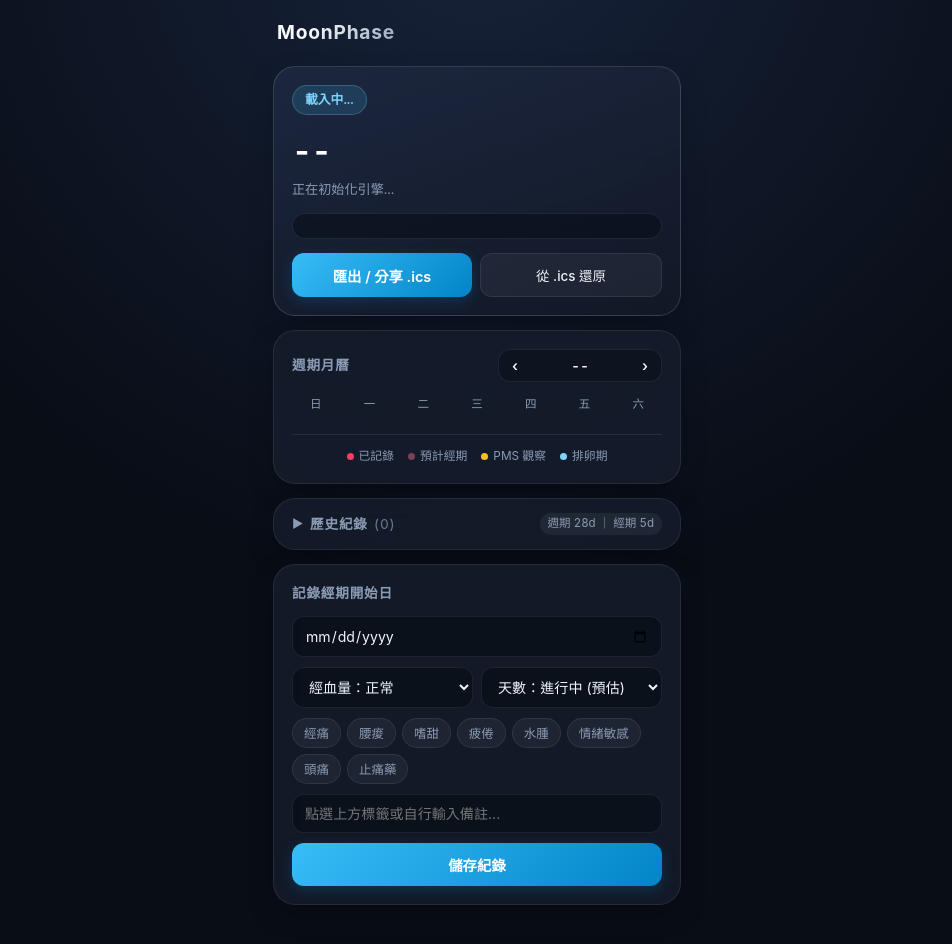
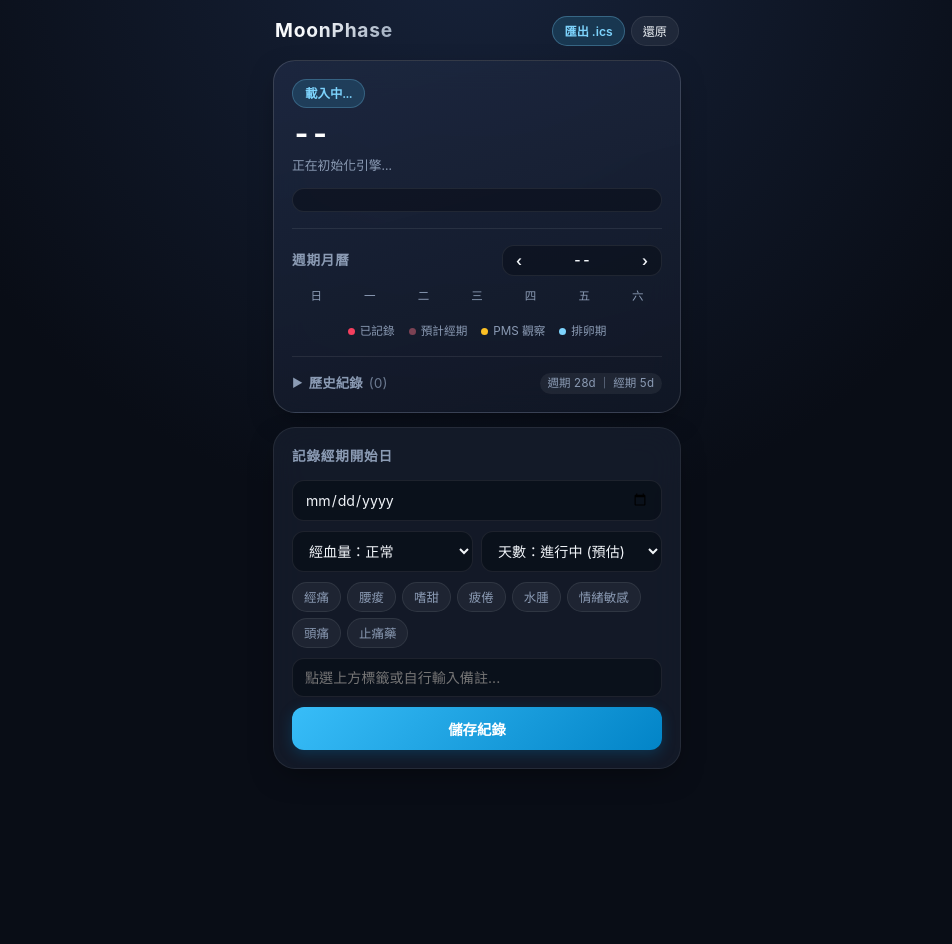
Before and after one commit to charliealias/moonphase, a plain HTML site: page dist/index.html in a window 1280 px wide. Shown: the whole page, without its empty margins (163-1115 px from the left). After the commit the page ends 815 px from the top, so only its background shows below. Drawn offline with Linux system fonts and the light colour scheme.

Commit message:
Move ICS actions to header and unify status, calendar, and history into one card

```diff
--- a/dist/index.html
+++ b/dist/index.html
@@ -36,7 +36,7 @@
       background: radial-gradient(circle at 50% -10%, #17233b 0%, var(--bg) 55%);
       background-color: var(--bg);
       color: var(--text);
-      padding: calc(18px + env(safe-area-inset-top)) 16px calc(32px + env(safe-area-inset-bottom));
+      padding: calc(16px + env(safe-area-inset-top)) 16px calc(32px + env(safe-area-inset-bottom));
       max-width: 440px;
       margin: 0 auto;
       line-height: 1.55;
@@ -44,12 +44,14 @@
       min-height: 100vh;
     }
 
+    /* 頂部標題列與精簡工具列 */
     header {
       display: flex;
       justify-content: space-between;
       align-items: center;
-      margin-bottom: 18px;
-      padding: 0 4px;
+      gap: 8px;
+      margin-bottom: 14px;
+      padding: 0 2px;
     }
 
     h1 {
@@ -59,6 +61,40 @@
       background: linear-gradient(135deg, #f8fafc 30%, #94a3b8 100%);
       -webkit-background-clip: text;
       -webkit-text-fill-color: transparent;
+      flex-shrink: 0;
+    }
+
+    .header-actions {
+      display: flex;
+      align-items: center;
+      gap: 6px;
+    }
+
+    .icon-pill-btn {
+      background: rgba(255, 255, 255, 0.06);
+      color: var(--text);
+      border: 1px solid var(--border);
+      border-radius: 999px;
+      padding: 5px 11px;
+      font-size: 0.76rem;
+      font-weight: 500;
+      box-shadow: none;
+      white-space: nowrap;
+    }
+
+    .icon-pill-btn.primary-pill {
+      background: var(--accent-glow);
+      color: var(--accent);
+      border-color: rgba(125, 211, 252, 0.3);
+      font-weight: 600;
+    }
+
+    #installBtn {
+      display: none;
+      background: linear-gradient(135deg, #38bdf8 0%, #0284c7 100%);
+      color: #ffffff;
+      border: none;
+      font-weight: 600;
     }
 
     h2 {
@@ -80,9 +116,16 @@
       box-shadow: 0 10px 30px -10px rgba(0, 0, 0, 0.5);
     }
 
-    .hero-card {
-      background: linear-gradient(160deg, rgba(30, 41, 66, 0.85) 0%, rgba(18, 24, 38, 0.9) 100%);
+    /* 狀態 + 月曆 + 歷史一體化主卡片 */
+    .unified-card {
+      background: linear-gradient(165deg, rgba(30, 41, 66, 0.85) 0%, rgba(17, 23, 37, 0.92) 100%);
       border: 1px solid var(--border-strong);
+    }
+
+    .card-divider {
+      height: 1px;
+      background: var(--border);
+      margin: 16px 0;
     }
 
     .ios-hint {
@@ -90,10 +133,18 @@
       background: rgba(56, 189, 248, 0.1);
       border: 1px solid rgba(56, 189, 248, 0.28);
       color: #bae6fd;
-      padding: 11px 14px;
+      padding: 10px 14px;
       border-radius: 14px;
-      font-size: 0.82rem;
+      font-size: 0.8rem;
       margin-bottom: 14px;
+    }
+
+    .status-top {
+      display: flex;
+      justify-content: space-between;
+      align-items: baseline;
+      gap: 8px;
+      margin-bottom: 4px;
     }
 
     .phase-badge {
@@ -104,41 +155,41 @@
       border: 1px solid rgba(125, 211, 252, 0.25);
       padding: 4px 12px;
       border-radius: 999px;
-      font-size: 0.8rem;
+      font-size: 0.78rem;
       font-weight: 600;
-      margin-bottom: 10px;
+      margin-bottom: 8px;
     }
 
     .countdown {
-      font-size: 1.95rem;
+      font-size: 1.85rem;
       font-weight: 700;
       letter-spacing: -0.02em;
       color: #ffffff;
-      margin: 2px 0 4px;
+      line-height: 1.2;
     }
 
     .sub-dates {
-      font-size: 0.82rem;
+      font-size: 0.8rem;
       color: var(--muted);
-      margin-bottom: 14px;
+      margin: 4px 0 12px;
     }
 
     .care-tip {
-      background: rgba(9, 13, 22, 0.55);
+      background: rgba(9, 13, 22, 0.52);
       border: 1px solid var(--border);
-      padding: 12px 14px;
+      padding: 11px 13px;
       border-radius: 14px;
-      font-size: 0.88rem;
+      font-size: 0.86rem;
       color: #cbd5e1;
-      line-height: 1.6;
+      line-height: 1.55;
     }
 
-    /* 月曆 */
+    /* 月曆區塊（無縫融入主卡片） */
     .cal-header {
       display: flex;
       justify-content: space-between;
       align-items: center;
-      margin-bottom: 14px;
+      margin-bottom: 12px;
     }
 
     .cal-nav {
@@ -152,7 +203,7 @@
     }
 
     .cal-nav button {
-      padding: 4px 10px;
+      padding: 3px 10px;
       font-size: 0.9rem;
       background: transparent;
       color: var(--text);
@@ -163,8 +214,8 @@
 
     .cal-title {
       font-weight: 600;
-      font-size: 0.88rem;
-      min-width: 96px;
+      font-size: 0.86rem;
+      min-width: 92px;
       text-align: center;
       color: var(--text);
     }
@@ -172,7 +223,7 @@
     .cal-weekdays, .cal-grid {
       display: grid;
       grid-template-columns: repeat(7, 1fr);
-      gap: 6px;
+      gap: 5px;
       text-align: center;
     }
 
@@ -180,7 +231,7 @@
       font-size: 0.72rem;
       color: var(--muted);
       font-weight: 500;
-      padding-bottom: 6px;
+      padding-bottom: 4px;
     }
 
     .cal-cell {
@@ -231,10 +282,8 @@
       display: flex;
       gap: 14px;
       flex-wrap: wrap;
-      margin-top: 14px;
-      padding-top: 12px;
-      border-top: 1px solid var(--border);
-      font-size: 0.74rem;
+      margin-top: 12px;
+      font-size: 0.73rem;
       color: var(--muted);
       justify-content: center;
     }
@@ -246,6 +295,47 @@
       border-radius: 50%;
       margin-right: 5px;
       vertical-align: middle;
+    }
+
+    /* 歷史紀錄摺疊抽屜（內嵌於主卡片底部） */
+    details.history-drawer summary {
+      list-style: none;
+      display: flex;
+      justify-content: space-between;
+      align-items: center;
+      cursor: pointer;
+      user-select: none;
+    }
+
+    details.history-drawer summary::-webkit-details-marker {
+      display: none;
+    }
+
+    .drawer-title {
+      display: flex;
+      align-items: center;
+      gap: 6px;
+      font-size: 0.84rem;
+      font-weight: 600;
+      color: var(--muted);
+    }
+
+    .drawer-chevron {
+      display: inline-block;
+      font-size: 0.72rem;
+      transition: transform 0.2s ease;
+      color: var(--muted);
+    }
+
+    details.history-drawer[open] .drawer-chevron {
+      transform: rotate(90deg);
+      color: var(--accent);
+    }
+
+    details.history-drawer[open] summary {
+      margin-bottom: 8px;
+      padding-bottom: 10px;
+      border-bottom: 1px solid var(--border);
     }
 
     /* 表單與膠囊標籤 */
@@ -304,15 +394,6 @@
 
     button:active { opacity: 0.88; transform: scale(0.98); }
 
-    button.secondary {
-      background: rgba(255, 255, 255, 0.05);
-      color: var(--text);
-      border: 1px solid var(--border);
-      box-shadow: none;
-      font-weight: 500;
-      font-size: 0.84rem;
-    }
-
     button.danger {
       background: transparent;
       color: var(--danger);
@@ -323,21 +404,6 @@
       opacity: 0.85;
     }
 
-    #installBtn {
-      display: none;
-      font-size: 0.78rem;
-      padding: 6px 12px;
-      border-radius: 999px;
-    }
-
-    .actions-row {
-      display: flex;
-      gap: 8px;
-      margin-top: 14px;
-    }
-
-    .actions-row button { flex: 1; }
-
     ul { list-style: none; }
 
     li {
@@ -345,16 +411,16 @@
       justify-content: space-between;
       align-items: center;
       gap: 8px;
-      padding: 12px 0;
+      padding: 10px 0;
       border-bottom: 1px solid var(--border);
     }
 
-    li:last-child { border-bottom: none; padding-bottom: 2px; }
+    li:last-child { border-bottom: none; padding-bottom: 0; }
 
     .item-meta {
-      font-size: 0.8rem;
+      font-size: 0.78rem;
       color: var(--muted);
-      margin-top: 3px;
+      margin-top: 2px;
     }
 
     .pill {
@@ -383,78 +449,35 @@
       color: var(--text);
       border: 1px solid var(--border);
     }
-
-    /* 歷史紀錄摺疊抽屜 */
-    details.history-drawer summary {
-      list-style: none;
-      display: flex;
-      justify-content: space-between;
-      align-items: center;
-      cursor: pointer;
-      user-select: none;
-    }
-
-    details.history-drawer summary::-webkit-details-marker {
-      display: none;
-    }
-
-    .drawer-title {
-      display: flex;
-      align-items: center;
-      gap: 6px;
-      font-size: 0.85rem;
-      font-weight: 600;
-      color: var(--muted);
-      letter-spacing: 0.06em;
-    }
-
-    .drawer-chevron {
-      display: inline-block;
-      font-size: 0.75rem;
-      transition: transform 0.2s ease;
-      color: var(--muted);
-    }
-
-    details.history-drawer[open] .drawer-chevron {
-      transform: rotate(90deg);
-      color: var(--accent);
-    }
-
-    details.history-drawer[open] summary {
-      margin-bottom: 10px;
-      padding-bottom: 10px;
-      border-bottom: 1px solid var(--border);
-    }
-
   </style>
 </head>
 <body>
 
+  <!-- 頂部標題列：集中放置安裝與 .ics 匯出/還原 -->
   <header>
     <h1>MoonPhase</h1>
-    <button id="installBtn">安裝 App</button>
+    <div class="header-actions">
+      <button id="installBtn" class="icon-pill-btn">安裝</button>
+      <button id="exportIcsBtn" class="icon-pill-btn primary-pill">匯出 .ics</button>
+      <button id="importIcsBtn" class="icon-pill-btn">還原</button>
+      <input type="file" id="icsFileInput" accept=".ics,text/calendar" hidden />
+    </div>
   </header>
 
   <div id="iosInstallHint" class="ios-hint">
     iPhone 安裝提示：點擊 Safari 底部的 <strong>分享</strong> 圖示，選擇 <strong>「加入主畫面」</strong> 並從桌面開啟，即可永久保存離線資料。
   </div>
 
-  <!-- 狀態與照護看板 -->
-  <section class="card hero-card">
+  <!-- 一體化主看板：狀態倒數 + 週期月曆 + 歷史抽屜 -->
+  <section class="card unified-card">
     <div id="phaseBadge" class="phase-badge">載入中...</div>
     <div id="predDays" class="countdown">--</div>
     <div id="predDetail" class="sub-dates">正在初始化引擎...</div>
     <div id="careTipText" class="care-tip"></div>
 
-    <div class="actions-row">
-      <button id="exportIcsBtn">匯出 / 分享 .ics</button>
-      <button id="importIcsBtn" class="secondary">從 .ics 還原</button>
-      <input type="file" id="icsFileInput" accept=".ics,text/calendar" hidden />
-    </div>
-  </section>
+    <div class="card-divider"></div>
 
-  <!-- 月曆檢視 -->
-  <section class="card">
+    <!-- 週期月曆 -->
     <div class="cal-header">
       <h2 style="margin:0;">週期月曆</h2>
       <div class="cal-nav">
@@ -473,9 +496,10 @@
       <span><i class="legend-dot" style="background:#fbbf24;"></i>PMS 觀察</span>
       <span><i class="legend-dot" style="background:#7dd3fc;"></i>排卵期</span>
     </div>
-  </section>
-  <!-- 歷史紀錄（可收放抽屜，位於月曆下方） -->
-  <section class="card" style="padding: 14px 18px;">
+
+    <div class="card-divider"></div>
+
+    <!-- 歷史紀錄摺疊抽屜 -->
     <details id="historyDrawer" class="history-drawer">
       <summary>
         <span class="drawer-title">
@@ -488,7 +512,7 @@
     </details>
   </section>
 
-  <!-- 新增紀錄 -->
+  <!-- 快速新增紀錄卡片 -->
   <section class="card">
     <h2>記錄經期開始日</h2>
     <form id="addForm" class="form-grid">
```
